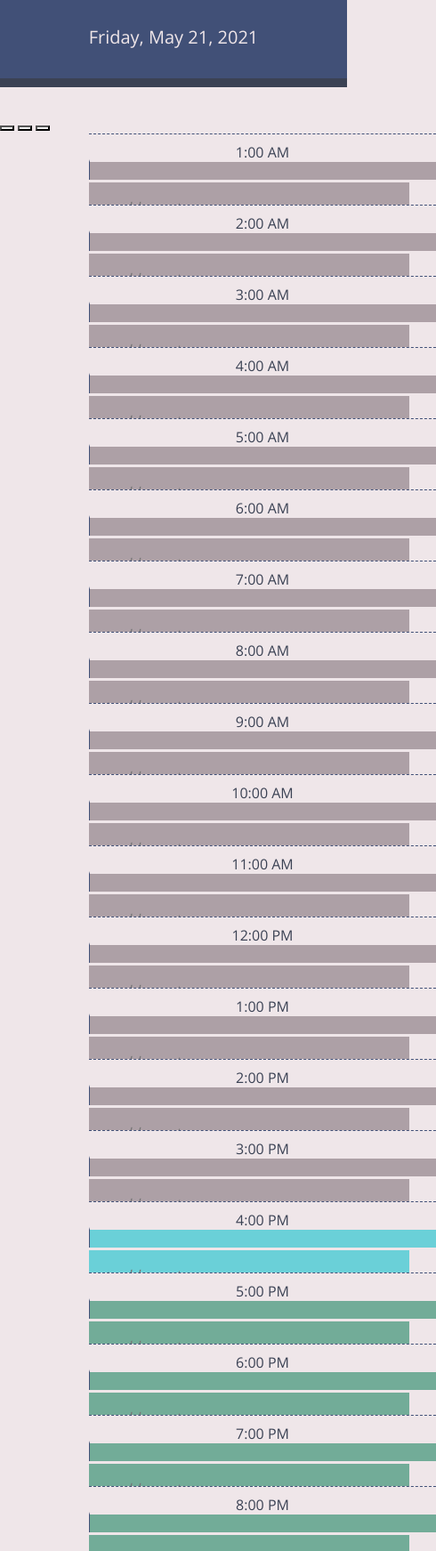
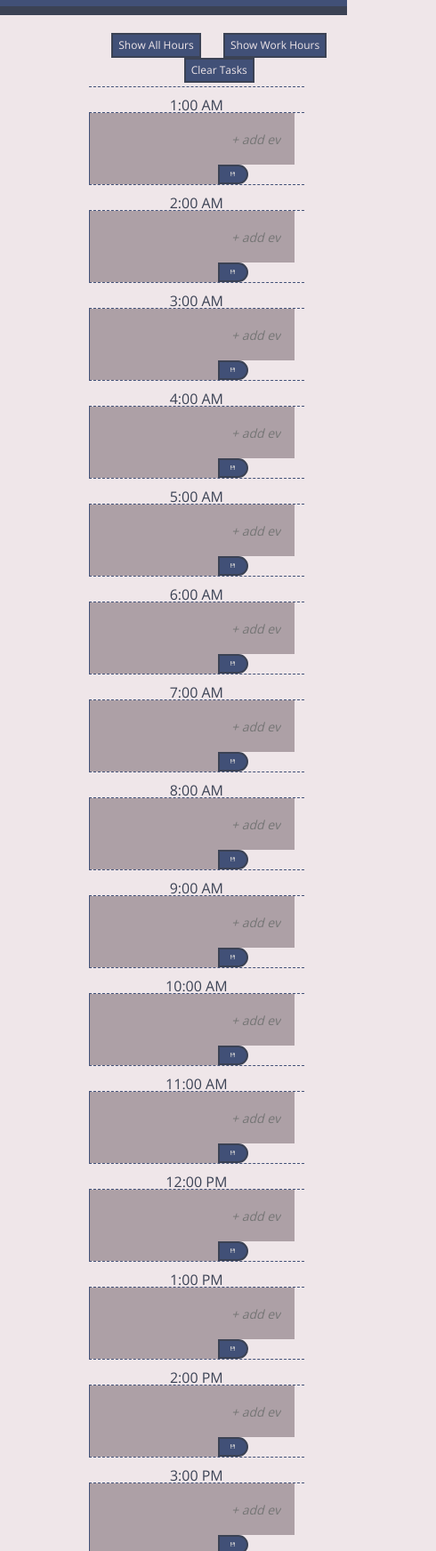
Before and after one commit to merewall/Wk5-DayPlanner, a plain HTML site: page index.html in a window 390 px wide. Shown: the part 257-2000 px from the top of the page at 89% size, 490 px wide, since content can reach past the window. Drawn offline with nearby package versions, Linux system fonts and the light colour scheme.

Commit message:
Adding responsive design to CSS

```diff
--- a/Assets/CSS/style.css
+++ b/Assets/CSS/style.css
@@ -17,15 +17,13 @@ body {
 }
 
 .custom-container {
-  margin-left: 100px;
-  margin-right: 100px;
+  width: 75%
 }
 
 input, .task-input {
   background: transparent;
   border: none;
   resize: none;
-  color: var(--dark);
   padding: 10px;
 }
 
@@ -36,6 +34,7 @@ input, .task-input {
 
 input::placeholder {
   font-style: italic;
+  text-align: right;
 }
 
 .jumbotron {
@@ -45,6 +44,7 @@ input::placeholder {
   border-radius: 0;
   border-bottom: 10px solid var(--dark);
   padding-bottom: 20px;
+  margin-bottom: 20px;
 }
 
 .description {
@@ -67,19 +67,26 @@ input::placeholder {
   border-top: 3px solid var(--offwhite);
 }
 
+.custom-row {
+  height: 40px;
+  justify-content: space-evenly;
+  align-items: center;
+}
+
 .past {
   background-color: var(--mauve);
   color: var(--offwhite);
+  font-style: italic;
 }
 
 .present {
   background-color: var(--present);
-  color: var(--offwhite);
+  color: var(--lighterdark);
 }
 
 .future {
   background-color: var(--future);
-  color: var(--offwhite);
+  color: var(--lighterdark);
 }
 
 .saveBtn {
@@ -94,11 +101,101 @@ input::placeholder {
   color: var(--offwhite);
 }
 
-.saveBtn i:hover {
-  font-size: 20px;
+#options-row {
+  margin-bottom: 20px;
+}
+
+.optionBtn {
+  border: 2px solid var(--dark);
+  background-color: var(--lighterdark);
+  color: var(--offwhite);
+  padding: 6px;
+}
+
+.optionBtn:hover {
+  border: 2px solid var(--offwhite);
+  text-shadow: 0.5px 0.5px var(--mauve);
+}
+
+.saveBtn:hover {
+  border: 2px solid var(--offwhite);
+  background: url('../Images/hover-save-icon.png');
+  background-position: center;
+  background-repeat: no-repeat;
+  background-size: 18%;
   transition: all 0.3s ease-in-out;
+  background-color: var(--lighterdark);
 }
 
 #currentDay {
   padding-top: 20px;
 }
+
+.work:hover, .notWork:hover {
+  border-top: 4.5px solid var(--offwhite);
+  border-bottom: 4.5px solid var(--offwhite);
+  transition: all 0.3s ease-in-out;
+  /* border-bottom-right-radius: 20px;
+  border-top-right-radius: 20px; */
+}
+
+#last-div {
+  margin-bottom: 60px;
+}
+
+@media screen and (max-width: 768px) {
+  .jumbotron h1 {
+    font-size: 60px;
+  }
+
+  .jumbotron p {
+    margin-top: 10px;
+  }
+
+  .work, .notWork {
+    margin-bottom: 30px;
+  }
+
+  .row, .task-input {
+    border-top: none;
+  }
+
+  .custom-container {
+    margin-left: 100px;
+  }
+
+  .hour-of-day {
+    border-top: 1px dashed var(--lighterdark);
+    border-bottom: 1px dashed var(--lighterdark);
+    margin-bottom: 0px;
+  }
+  }
+
+@media screen and (max-width: 576px) {
+.optionBtn {
+  font-size: 12px;
+}
+
+.jumbotron h1 {
+  font-size: 40px;
+}
+
+.jumbotron p {
+  font-size: 18px;
+}
+
+input::placeholder, .task-input {
+  font-size: 14px;
+}
+
+.schedule-container {
+  width: fit-content;
+}
+
+}
+
+/* .container {
+  width: 100%;
+  justify-content: center;
+  align-items: center;
+} */
--- a/index.html
+++ b/index.html
@@ -28,216 +28,219 @@
       <p class="lead">A simple calendar app for scheduling your work day</p>
       <p id="currentDay" class="lead"></p>
     </header>
-      <button></button>
-      <button></button>
-      <button></button>
+    <div class="container custom-container">
+      <div class="row custom-row" id="options-row">
+        <button class="optionBtn" id="showAllHours" type="button">Show All Hours</button>
+        <button class="optionBtn" id="showWorkHours" type="button">Show Work Hours</button>
+        <button class="optionBtn" id="clearTasks" type="button">Clear Tasks</button>
+      </div>
     </div>
-    <div class="container custom-container">
+    <div class="container custom-container schedule-container">
       <!-- Timeblocks go here -->
-      <div class="row">
-        <div class="hour-of-day col-xs-12 col-md-1"></div>
-        <div class="task-input col-xs-3 col-md-3" data-value="0"></div>
-        <form class="row col-xs-8 col-md-8">
-          <input class="user-input col-xs-10 col-md-10" type=text id="1" placeholder="+ add event"></input>
-          <button type="submit" class="saveBtn col-xs-2 col-md-2"></button>
+      <div class="row notWork">
+        <div class="hour-of-day col-10 col-sm-11 col-md-1"></div>
+        <div class="task-input col-6 col-sm-6 col-md-6" data-value="0"></div>
+        <form class="row col-6 col-sm-6 col-md-5">
+          <input class="user-input col-9 col-sm-8 col-md-9" type=text id="1" placeholder="+ add event"></input>
+          <button type="submit" class="saveBtn col-3 col-sm-4 col-md-3"></button>
         </form>
         <!-- </div> -->
       </div>
-      <div class="row">
-        <div class="hour-of-day col-xs-12 col-md-1"></div>
-        <div class="task-input col-xs-3 col-md-3" data-value="1"></div>
-          <form class="row col-xs-8 col-md-8">
-            <input class="user-input col-xs-8 col-md-10" type=text id="2" placeholder="+ add event"></input>
-            <button type="submit" class="saveBtn col-xs-4 col-md-2"  ></button>
+      <div class="row notWork">
+        <div class="hour-of-day col-10 col-sm-11 col-md-1"></div>
+        <div class="task-input col-6 col-sm-6  col-md-6" data-value="1"></div>
+          <form class="row col-6 col-sm-6 col-md-5">
+            <input class="user-input col-9 col-sm-8 col-md-9" type=text id="2" placeholder="+ add event"></input>
+            <button type="submit" class="saveBtn col-3 col-sm-4 col-md-3"  ></button>
           </form>
         <!-- </div> -->
       </div>
-      <div class="row">
-        <div class="hour-of-day col-xs-2 col-md-1"></div>
-        <div class="task-input col-xs-3 col-md-3" data-value="2"></div>
-          <form class="row col-xs-7 col-md-8"rm>
-            <input class="user-input col-xs-10 col-md-10" type=text id="3" placeholder="+ add event"></input>
-            <button type="submit" class="saveBtn col-xs-2 col-md-2"  ></button>
+      <div class="row notWork">
+        <div class="hour-of-day col-10 col-sm-11 col-md-1"></div>
+        <div class="task-input col-6 col-sm-6 col-md-6" data-value="2"></div>
+          <form class="row col-6 col-sm-6 col-md-5"rm>
+            <input class="user-input col-9 col-sm-8 col-md-9" type=text id="3" placeholder="+ add event"></input>
+            <button type="submit" class="saveBtn col-3 col-sm-4 col-md-3"  ></button>
           </form>
         <!-- </div> -->
       </div>
-      <div class="row">
-        <div class="hour-of-day col-xs-2 col-md-1"></div>
-        <div class="task-input col-xs-3 col-md-3"  data-value="3"></div>
-          <form class="row col-xs-7 col-md-8">
-            <input class="user-input col-xs-10 col-md-10" type=text id="4" placeholder="+ add event"></input>
-            <button type="submit" class="saveBtn col-xs-2 col-md-2"  ></button>
+      <div class="row notWork">
+        <div class="hour-of-day col-10 col-sm-11 col-md-1"></div>
+        <div class="task-input col-6 col-sm-6 col-md-6"  data-value="3"></div>
+          <form class="row col-6 col-sm-6 col-md-5">
+            <input class="user-input col-9 col-sm-8 col-md-9" type=text id="4" placeholder="+ add event"></input>
+            <button type="submit" class="saveBtn col-3 col-sm-4 col-md-3"  ></button>
           </form>
         <!-- </div> -->
       </div>
-      <div class="row">
-        <div class="hour-of-day col-xs-2 col-md-1"></div>
-        <div class="task-input col-xs-3 col-md-3" data-value="4"></div>
-          <form class="row col-xs-7 col-md-8">
-            <input class="user-input col-xs-10 col-md-10" type=text id="5" placeholder="+ add event"></input>
-            <button type="submit" class="saveBtn col-xs-2 col-md-2"  ></button>
+      <div class="row notWork">
+        <div class="hour-of-day col-10 col-sm-11 col-md-1"></div>
+        <div class="task-input col-6 col-sm-6 col-md-6" data-value="4"></div>
+          <form class="row col-6 col-sm-6 col-md-5">
+            <input class="user-input col-9 col-sm-8 col-md-9" type=text id="5" placeholder="+ add event"></input>
+            <button type="submit" class="saveBtn col-3 col-sm-4 col-md-3"  ></button>
           </form>
         <!-- </div> -->
       </div>
-      <div class="row">
-        <div class="hour-of-day col-xs-2 col-md-1"></div>
-        <div class="task-input col-xs-3 col-md-3" data-value="5"></div>
-          <form class="row col-xs-7 col-md-8">
-            <input class="user-input col-xs-10 col-md-10" type=text id="6" placeholder="+ add event"></input>
-            <button type="submit" class="saveBtn col-xs-2 col-md-2"  ></button>
+      <div class="row notWork">
+        <div class="hour-of-day col-10 col-sm-11 col-md-1"></div>
+        <div class="task-input col-6 col-sm-6 col-md-6" data-value="5"></div>
+          <form class="row col-6 col-sm-6 col-md-5">
+            <input class="user-input col-9 col-sm-8 col-md-9" type=text id="6" placeholder="+ add event"></input>
+            <button type="submit" class="saveBtn col-3 col-sm-4 col-md-3"  ></button>
           </form>
         <!-- </div> -->
       </div>
-      <div class="row">
-        <div class="hour-of-day col-xs-2 col-md-1"></div>
-        <div class="task-input col-xs-3 col-md-3" data-value="6"></div>
-          <form class="row col-xs-7 col-md-8">
-            <input class="user-input col-xs-10 col-md-10" type=text id="7" placeholder="+ add event"></input>
-            <button type="submit" class="saveBtn col-xs-2 col-md-2"  ></button>
+      <div class="row notWork">
+        <div class="hour-of-day col-10 col-sm-11 col-md-1"></div>
+        <div class="task-input col-6 col-sm-6 col-md-6" data-value="6"></div>
+          <form class="row col-6 col-sm-6 col-md-5">
+            <input class="user-input col-9 col-sm-8 col-md-9" type=text id="7" placeholder="+ add event"></input>
+            <button type="submit" class="saveBtn col-3 col-sm-4 col-md-3"  ></button>
           </form>
         <!-- </div> -->
       </div>
-      <div class="row">
-        <div class="hour-of-day col-xs-2 col-md-1"></div>
-        <div class="task-input col-xs-3 col-md-3"  data-value="7"></div>
-          <form class="row col-xs-7 col-md-8">
-            <input class="user-input col-xs-10 col-md-10" type=text id="8" placeholder="+ add event"></input>
-            <button type="submit" class="saveBtn col-xs-2 col-md-2"  ></button>
+      <div class="row work">
+        <div class="hour-of-day col-10 col-sm-11 col-md-1"></div>
+        <div class="task-input col-6 col-sm-6 col-md-6"  data-value="7"></div>
+          <form class="row col-6 col-sm-6 col-md-5">
+            <input class="user-input col-9 col-sm-8 col-md-9" type=text id="8" placeholder="+ add event"></input>
+            <button type="submit" class="saveBtn col-3 col-sm-4 col-md-3"  ></button>
           </form>
         <!-- </div> -->
       </div>
-      <div class="row">
-        <div class="hour-of-day col-xs-2 col-md-1"></div>
-        <div class="task-input col-xs-3 col-md-3" data-value="8"></div>
-          <form class="row col-xs-7 col-md-8">
-            <input class="user-input col-xs-10 col-md-10" type=text id="9" placeholder="+ add event"></input>
-            <button type="submit" class="saveBtn col-xs-2 col-md-2"  ></button>
+      <div class="row work">
+        <div class="hour-of-day col-10 col-sm-11 col-md-1"></div>
+        <div class="task-input col-6 col-sm-6 col-md-6" data-value="8"></div>
+          <form class="row col-6 col-sm-6 col-md-5">
+            <input class="user-input col-9 col-sm-8 col-md-9" type=text id="9" placeholder="+ add event"></input>
+            <button type="submit" class="saveBtn col-3 col-sm-4 col-md-3"  ></button>
           </form>
         <!-- </div> -->
       </div>
-      <div class="row">
-        <div class="hour-of-day col-xs-2 col-md-1"></div>
-        <div class="task-input col-xs-3 col-md-3" data-value="9"></div>
-          <form class="row col-xs-7 col-md-8">
-            <input class="user-input col-xs-10 col-md-10" type=text id="10" placeholder="+ add event"></input>
-            <button type="submit" class="saveBtn col-xs-2 col-md-2"  ></button>
+      <div class="row work">
+        <div class="hour-of-day col-10 col-sm-11 col-md-1"></div>
+        <div class="task-input col-6 col-sm-6 col-md-6" data-value="9"></div>
+          <form class="row col-6 col-sm-6 col-md-5">
+            <input class="user-input col-9 col-sm-8 col-md-9" type=text id="10" placeholder="+ add event"></input>
+            <button type="submit" class="saveBtn col-3 col-sm-4 col-md-3"  ></button>
           </form>
         <!-- </div> -->
       </div>
-      <div class="row">
-        <div class="hour-of-day col-xs-2 col-md-1"></div>
-        <div class="task-input col-xs-3 col-md-3" data-value="10"></div>
-          <form class="row col-xs-7 col-md-8">
-            <input class="user-input col-xs-10 col-md-10" type=text id="11" placeholder="+ add event"></input>
-            <button type="submit" class="saveBtn col-xs-2 col-md-2"  ></button>
+      <div class="row work">
+        <div class="hour-of-day col-10 col-sm-11 col-md-1"></div>
+        <div class="task-input col-6 col-sm-6 col-md-6" data-value="10"></div>
+          <form class="row col-6 col-sm-6 col-md-5">
+            <input class="user-input col-9 col-sm-8 col-md-9" type=text id="11" placeholder="+ add event"></input>
+            <button type="submit" class="saveBtn col-3 col-sm-4 col-md-3"  ></button>
           </form>
         <!-- </div> -->
       </div>
-      <div class="row">
-        <div class="hour-of-day col-xs-2 col-md-1"></div>
-        <div class="task-input col-xs-3 col-md-3" data-value="11"></div>
-          <form class="row col-xs-7 col-md-8">
-            <input class="user-input col-xs-10 col-md-10" type=text id="12" placeholder="+ add event"></input>
-            <button type="submit" class="saveBtn col-xs-2 col-md-2"  ></button>
+      <div class="row work">
+        <div class="hour-of-day col-10 col-sm-11 col-md-1"></div>
+        <div class="task-input col-6 col-sm-6 col-md-6" data-value="11"></div>
+          <form class="row col-6 col-sm-6 col-md-5">
+            <input class="user-input col-9 col-sm-8 col-md-9" type=text id="12" placeholder="+ add event"></input>
+            <button type="submit" class="saveBtn col-3 col-sm-4 col-md-3"  ></button>
           </form>
         <!-- </div> -->
       </div>
-      <div class="row">
-        <div class="hour-of-day col-xs-2 col-md-1"></div>
-        <div class="task-input col-xs-3 col-md-3" data-value="12"></div>
-          <form class="row col-xs-7 col-md-8">
-            <input class="user-input col-xs-10 col-md-10" type=text id="13" placeholder="+ add event"></input>
-            <button type="submit" class="saveBtn col-xs-2 col-md-2"  ></button>
+      <div class="row work">
+        <div class="hour-of-day col-10 col-sm-11 col-md-1"></div>
+        <div class="task-input col-6 col-sm-6 col-md-6" data-value="12"></div>
+          <form class="row col-6 col-sm-6 col-md-5">
+            <input class="user-input col-9 col-sm-8 col-md-9" type=text id="13" placeholder="+ add event"></input>
+            <button type="submit" class="saveBtn col-3 col-sm-4 col-md-3"  ></button>
           </form>
         <!-- </div> -->
       </div>
-      <div class="row">
-        <div class="hour-of-day col-xs-2 col-md-1"></div>
-        <div class="task-input col-xs-3 col-md-3" data-value="13"></div>
-          <form class="row col-xs-7 col-md-8">
-            <input class="user-input col-xs-10 col-md-10" type=text id="14" placeholder="+ add event"></input>
-            <button type="submit" class="saveBtn col-xs-2 col-md-2"  ></button>
+      <div class="row work">
+        <div class="hour-of-day col-10 col-sm-11 col-md-1"></div>
+        <div class="task-input col-6 col-sm-6 col-md-6" data-value="13"></div>
+          <form class="row col-6 col-sm-6 col-md-5">
+            <input class="user-input col-9 col-sm-8 col-md-9" type=text id="14" placeholder="+ add event"></input>
+            <button type="submit" class="saveBtn col-3 col-sm-4 col-md-3"  ></button>
           </form>
         <!-- </div> -->
       </div>
-      <div class="row">
-        <div class="hour-of-day col-xs-2 col-md-1"></div>
-        <div class="task-input col-xs-3 col-md-3" data-value="14"></div>
-          <form class="row col-xs-7 col-md-8">
-            <input class="user-input col-xs-10 col-md-10" type=text id="15" placeholder="+ add event"></input>
-            <button type="submit" class="saveBtn col-xs-2 col-md-2"  ></button>
+      <div class="row work">
+        <div class="hour-of-day col-10 col-sm-11 col-md-1"></div>
+        <div class="task-input col-6 col-sm-6 col-md-6" data-value="14"></div>
+          <form class="row col-6 col-sm-6 col-md-5">
+            <input class="user-input col-9 col-sm-8 col-md-9" type=text id="15" placeholder="+ add event"></input>
+            <button type="submit" class="saveBtn col-3 col-sm-4 col-md-3"  ></button>
           </form>
         <!-- </div> -->
       </div>
-      <div class="row">
-        <div class="hour-of-day col-xs-2 col-md-1"></div>
-        <div class="task-input col-xs-3 col-md-3" data-value="15"></div>
-          <form class="row col-xs-7 col-md-8">
-            <input class="user-input col-xs-10 col-md-10" type=text id="16" placeholder="+ add event"></input>
-            <button type="submit" class="saveBtn col-xs-2 col-md-2"  ></button>
+      <div class="row work">
+        <div class="hour-of-day col-10 col-sm-11 col-md-1"></div>
+        <div class="task-input col-6 col-sm-6 col-md-6" data-value="15"></div>
+          <form class="row col-6 col-sm-6 col-md-5">
+            <input class="user-input col-9 col-sm-8 col-md-9" type=text id="16" placeholder="+ add event"></input>
+            <button type="submit" class="saveBtn col-3 col-sm-4 col-md-3"  ></button>
           </form>
         <!-- </div> -->
       </div>
-      <div class="row">
-        <div class="hour-of-day col-xs-2 col-md-1"></div>
-        <div class="task-input col-xs-3 col-md-3" data-value="16"></div>
-          <form class="row col-xs-7 col-md-8">
-            <input class="user-input col-xs-10 col-md-10" type=text id="17" placeholder="+ add event"></input>
-            <button type="submit" class="saveBtn col-xs-2 col-md-2"  ></button>
+      <div class="row work">
+        <div class="hour-of-day col-10 col-sm-11 col-md-1"></div>
+        <div class="task-input col-6 col-sm-6 col-md-6" data-value="16"></div>
+          <form class="row col-6 col-sm-6 col-md-5">
+            <input class="user-input col-9 col-sm-8 col-md-9" type=text id="17" placeholder="+ add event"></input>
+            <button type="submit" class="saveBtn col-3 col-sm-4 col-md-3"  ></button>
           </form>
         <!-- </div> -->
       </div>
-      <div class="row">
-        <div class="hour-of-day col-xs-2 col-md-1"></div>
-        <div class="task-input col-xs-3 col-md-3" data-value="17"></div>
-          <form class="row col-xs-7 col-md-8">
-            <input class="user-input col-xs-10 col-md-10" type=text id="18" placeholder="+ add event"></input>
-            <button type="submit" class="saveBtn col-xs-2 col-md-2"  ></button>
+      <div class="row notWork">
+        <div class="hour-of-day col-10 col-sm-11 col-md-1"></div>
+        <div class="task-input col-6 col-sm-6 col-md-6" data-value="17"></div>
+          <form class="row col-6 col-sm-6 col-md-5">
+            <input class="user-input col-9 col-sm-8 col-md-9" type=text id="18" placeholder="+ add event"></input>
+            <button type="submit" class="saveBtn col-3 col-sm-4 col-md-3"  ></button>
           </form>
         <!-- </div> -->
       </div>
-      <div class="row">
-        <div class="hour-of-day col-xs-2 col-md-1"></div>
-        <div class="task-input col-xs-3 col-md-3" data-value="18"></div>
-          <form class="row col-xs-7 col-md-8">
-            <input class="user-input col-xs-10 col-md-10" type=text id="19" placeholder="+ add event"></input>
-            <button type="submit" class="saveBtn col-xs-2 col-md-2"  ></button>
+      <div class="row notWork">
+        <div class="hour-of-day col-10 col-sm-11 col-md-1"></div>
+        <div class="task-input col-6 col-sm-6 col-md-6" data-value="18"></div>
+          <form class="row col-6 col-sm-6 col-md-5">
+            <input class="user-input col-9 col-sm-8 col-md-9" type=text id="19" placeholder="+ add event"></input>
+            <button type="submit" class="saveBtn col-3 col-sm-4 col-md-3"  ></button>
           </form>
         <!-- </div> -->
       </div>
-      <div class="row">
-        <div class="hour-of-day col-xs-2 col-md-1"></div>
-        <div class="task-input col-xs-3 col-md-3" data-value="19"></div>
-          <form class="row col-xs-7 col-md-8">
-            <input class="user-input col-xs-10 col-md-10" type=text id="20" placeholder="+ add event"></input>
-            <button type="submit" class="saveBtn col-xs-2 col-md-2"  ></button>
+      <div class="row notWork">
+        <div class="hour-of-day col-10 col-sm-11 col-md-1"></div>
+        <div class="task-input col-6 col-sm-6 col-md-6" data-value="19"></div>
+          <form class="row col-6 col-sm-6 col-md-5">
+            <input class="user-input col-9 col-sm-8 col-md-9" type=text id="20" placeholder="+ add event"></input>
+            <button type="submit" class="saveBtn col-3 col-sm-4 col-md-3"  ></button>
           </form>
         <!-- </div> -->
       </div>
-      <div class="row">
-        <div class="hour-of-day col-xs-2 col-md-1"></div>
-        <div class="task-input col-xs-3 col-md-3" data-value="20"></div>
-          <form class="row col-xs-7 col-md-8">
-            <input class="user-input col-xs-10 col-md-10" type=text id="21" placeholder="+ add event"></input>
-            <button type="submit" class="saveBtn col-xs-2 col-md-2"  ></button>
+      <div class="row notWork">
+        <div class="hour-of-day col-10 col-sm-11 col-md-1"></div>
+        <div class="task-input col-6 col-sm-6 col-md-6" data-value="20"></div>
+          <form class="row col-6 col-sm-6 col-md-5">
+            <input class="user-input col-9 col-sm-8 col-md-9" type=text id="21" placeholder="+ add event"></input>
+            <button type="submit" class="saveBtn col-3 col-sm-4 col-md-3"  ></button>
           </form>
         <!-- </div> -->
       </div>
-      <div class="row">
-        <div class="hour-of-day col-xs-2 col-md-1"></div>
-        <div class="task-input col-xs-3 col-md-3" data-value="21"></div>
-          <form class="row col-xs-7 col-md-8">
-            <input class="user-input col-xs-10 col-md-10" type=text id="22" placeholder="+ add event"></input>
-            <button type="submit" class="saveBtn col-xs-2 col-md-2"  ></button>
+      <div class="row notWork">
+        <div class="hour-of-day col-10 col-sm-11 col-md-1"></div>
+        <div class="task-input col-6 col-sm-6 col-md-6" data-value="21"></div>
+          <form class="row col-6 col-sm-6 col-md-5">
+            <input class="user-input col-9 col-sm-8 col-md-9" type=text id="22" placeholder="+ add event"></input>
+            <button type="submit" class="saveBtn col-3 col-sm-4 col-md-3"  ></button>
           </form>
         <!-- </div> -->
       </div>
-      <div class="row">
-        <div class="hour-of-day col-xs-2 col-md-1"></div>
-        <div class="task-input col-xs-3 col-md-3" data-value="22"></div>
-          <form class="row col-xs-7 col-md-8">
-            <input class="user-input col-xs-10 col-md-10" type=text id="23" placeholder="+ add event"></input>
-            <button type="submit" class="saveBtn col-xs-2 col-md-2"  ></button>
+      <div class="row notWork" id="last-div">
+        <div class="hour-of-day col-10 col-sm-11 col-md-1"></div>
+        <div class="task-input col-6 col-sm-6 col-md-6" data-value="22"></div>
+          <form class="row col-6 col-sm-6 col-md-5">
+            <input class="user-input col-9 col-sm-8 col-md-9" type=text id="23" placeholder="+ add event"></input>
+            <button type="submit" class="saveBtn col-3 col-sm-4 col-md-3"  ></button>
           </form>
         <!-- </div> -->
       </div>
```
Also changed, not shown: Assets/JS/script.js (+19 -0 lines), Assets/Images/hover-save-icon.png (added).
